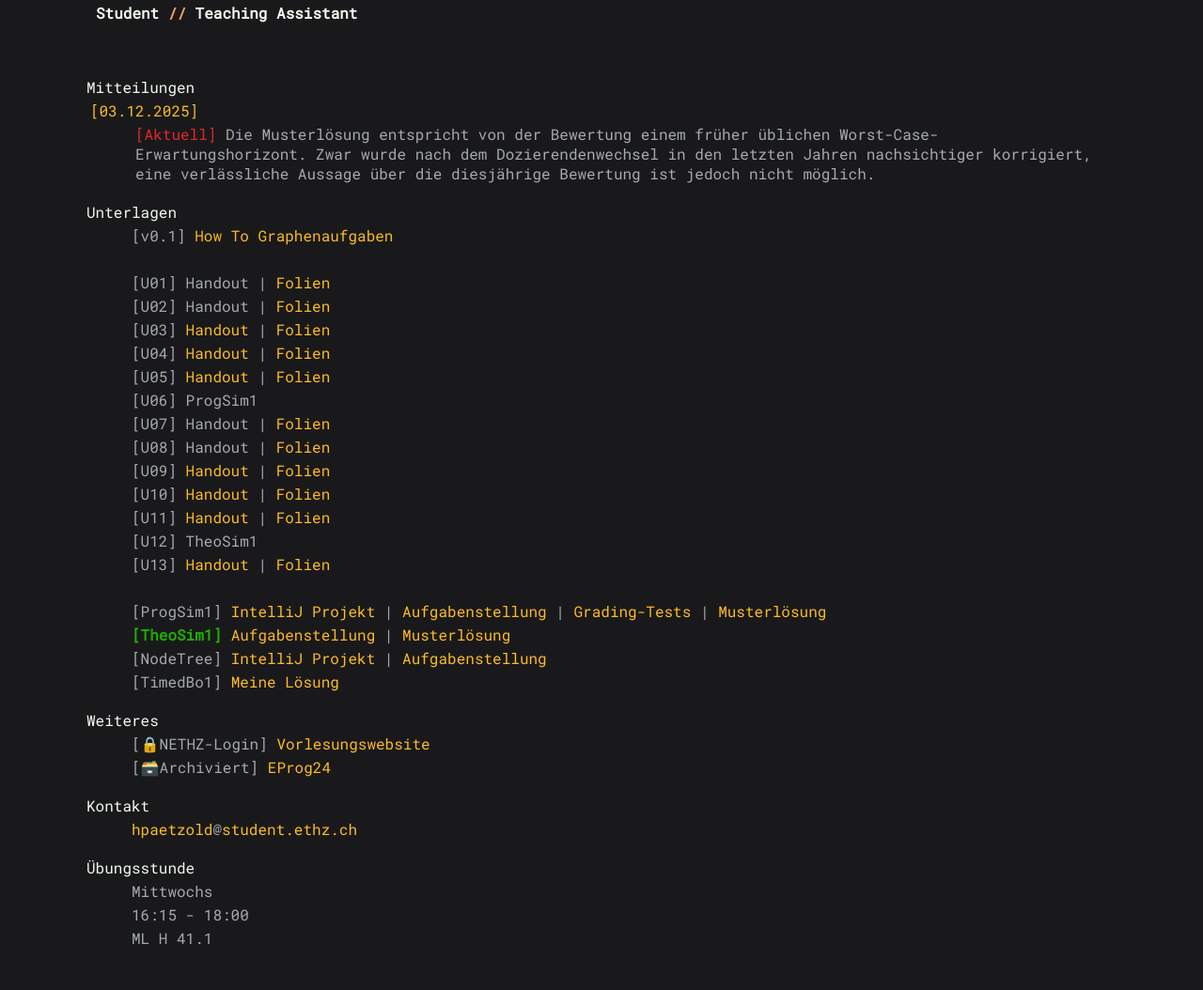
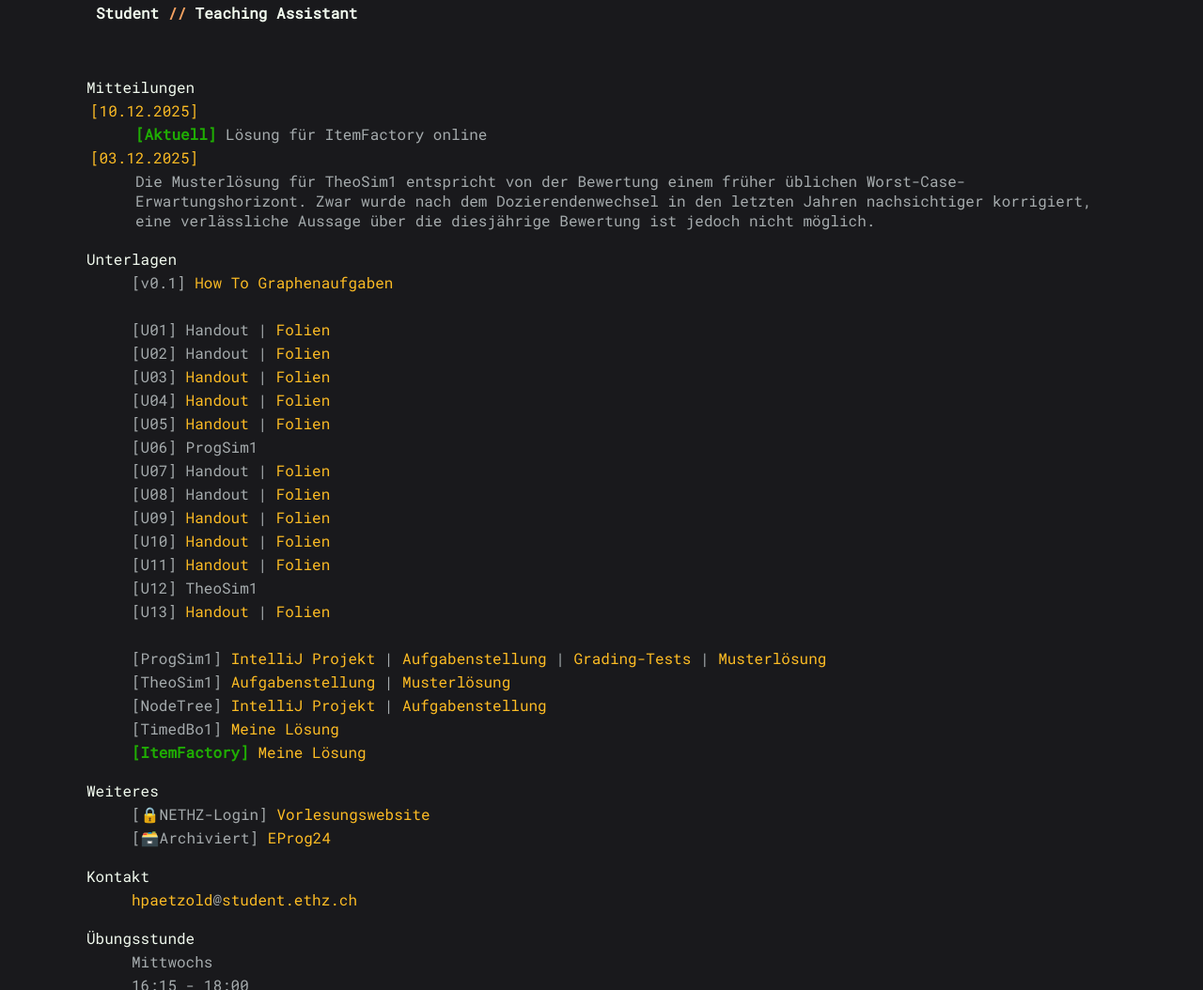
Before and after one commit to HenrikPaetzold/HenrikPaetzold.github.io, a plain HTML site: page index.html in a window 1280 px wide. Shown: the part 150-1204 px from the top of the page at 94% size. Before the commit the page ends 1169 px from the top, so only its background shows below. Drawn offline with Linux system fonts and the light colour scheme.

Commit message:
push itemfactory sol

```diff
--- a/index.html
+++ b/index.html
@@ -27,10 +27,16 @@
 
                 <div class = "list-subheader">Mitteilungen</div>
                     <li>
+                        <span class="callout">[10.12.2025]</span>
+                        <ul>
+                            <li>
+                                <span class="pulsating-text green">[Aktuell]</span> Lösung für ItemFactory online
+                            </li>
+                        </ul>
                         <span class="callout">[03.12.2025]</span>
                         <ul>
                             <li>
-                                <span class="pulsating<!-- -text darker-red">[Aktuell]</span> Die Musterlösung entspricht von der Bewertung einem früher üblichen Worst-Case-Erwartungshorizont. Zwar wurde nach dem Dozierendenwechsel in den letzten Jahren nachsichtiger korrigiert, eine verlässliche Aussage über die diesjährige Bewertung ist jedoch nicht möglich.
+                                Die Musterlösung für TheoSim1 entspricht von der Bewertung einem früher üblichen Worst-Case-Erwartungshorizont. Zwar wurde nach dem Dozierendenwechsel in den letzten Jahren nachsichtiger korrigiert, eine verlässliche Aussage über die diesjährige Bewertung ist jedoch nicht möglich.
                             </li>
                         </ul>
                     </li>
@@ -92,13 +98,16 @@
                             <span>[ProgSim1]</span> <a target="_blank" rel="noopener noreferrer" href="downloads/eprog25/additional_material/ProgSim1.zip">IntelliJ Projekt</a> | <a target="_blank" rel="noopener noreferrer" href="downloads/eprog25/additional_material/ProgSim1.pdf">Aufgabenstellung</a> | <a target="_blank" rel="noopener noreferrer" href="downloads/eprog25/additional_material/GradingTests.zip">Grading-Tests</span></a> | <a target="_blank" rel="noopener noreferrer" href="downloads/eprog25/additional_material/ProgSim1Sol.zip">Musterlösung</span></a>
                         </li>
                         <li>
-                            <span class="pulsating-text green">[TheoSim1]</span> <a target="_blank" rel="noopener noreferrer" href="downloads/eprog25/additional_material/TheoSim1.pdf">Aufgabenstellung</a> | <a href="downloads/eprog25/additional_material/TheoSim1Sol.pdf">Musterlösung</a>
+                            <span>[TheoSim1]</span> <a target="_blank" rel="noopener noreferrer" href="downloads/eprog25/additional_material/TheoSim1.pdf">Aufgabenstellung</a> | <a href="downloads/eprog25/additional_material/TheoSim1Sol.pdf">Musterlösung</a>
                         </li>
                         <li>
                             <span>[NodeTree]</span> <a target="_blank" rel="noopener noreferrer" href="downloads/eprog25/additional_material/NodeTree.zip">IntelliJ Projekt</a> | <a target="_blank" rel="noopener noreferrer" href="downloads/eprog25/additional_material/NodeTree.pdf">Aufgabenstellung</a>
                         </li>
                         <li>
                             <span>[TimedBo1]</span> <a target="_blank" rel="noopener noreferrer" href="downloads/eprog25/additional_material/hpaetzold_[Game].zip">Meine Lösung</a>
+                        </li>
+                        <li>
+                            <span class="pulsating-text green">[ItemFactory]</span> <a target="_blank" rel="noopener noreferrer" href="downloads/eprog25/additional_material/ItemFactorySol.zip">Meine Lösung</a>
                         </li>
                     </ul>
 
```
Also changed, not shown: 1 other file.
